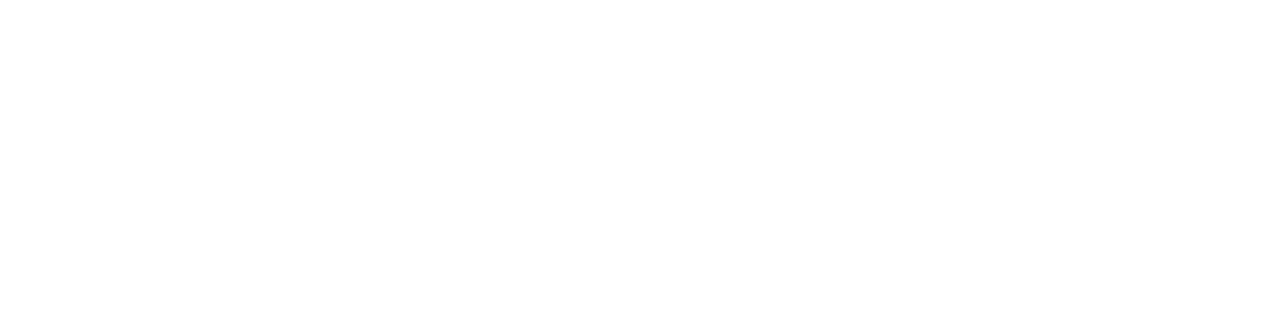
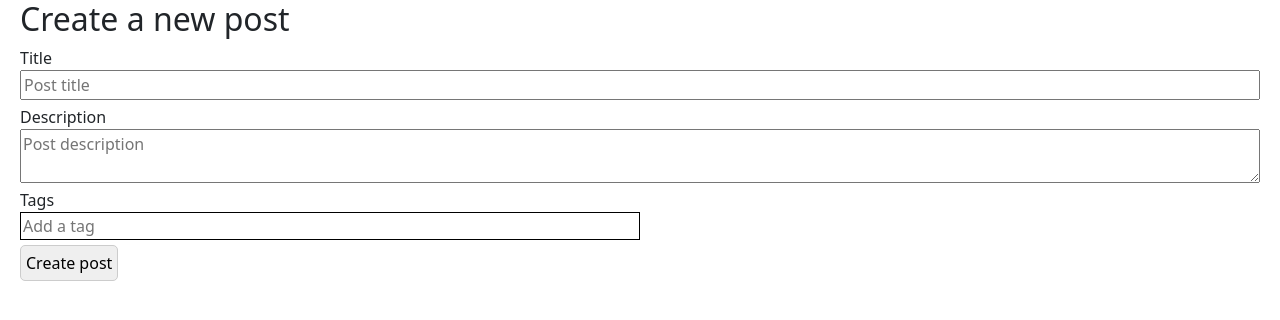
Before and after one commit to teodorpenevski/forum, an Angular app: page /create-post in a window 1280 px wide. Before the commit this address led to /. Shown: the top 320 px of the page. Built offline with nearby package versions, Linux system fonts and the light colour scheme.

Commit message:
Created the create post component need to make it functional now.

```diff
--- a/src/app/app-routing.module.ts
+++ b/src/app/app-routing.module.ts
@@ -3,11 +3,13 @@
 
 import { PostComponent } from "./post/post.component";
 import { PostsPageComponent } from "./posts-page/posts-page.component";
+import { CreatePostComponent } from "./create-post/create-post.component";
 
 const routes: Routes = [
   { path: '', redirectTo: '/posts', pathMatch: 'full' },
   { path: 'posts/:id', component: PostComponent },
   { path: 'posts', component: PostsPageComponent },
+  { path: 'create-post', component: CreatePostComponent }
 ];
 
 @NgModule({
--- a/src/app/app.module.ts
+++ b/src/app/app.module.ts
@@ -15,6 +15,7 @@
 import { PostsPageComponent } from './posts-page/posts-page.component';
 import { FilterComponent } from './filter/filter.component';
 import { FormsModule, ReactiveFormsModule } from "@angular/forms";
+import { CreatePostComponent } from './create-post/create-post.component';
 
 @NgModule({
   declarations: [
@@ -27,7 +28,8 @@
     AnswerComponent,
     PostPreviewComponent,
     PostsPageComponent,
-    FilterComponent
+    FilterComponent,
+    CreatePostComponent
   ],
   imports: [
     BrowserModule,
--- /dev/null
+++ b/src/app/create-post/create-post.component.css
@@ -0,0 +1,81 @@
+.create-post {
+  display: flex;
+  flex-direction: column;
+  justify-content: center;
+  width: 100%;
+  padding: 0 20px;
+}
+
+.header {
+
+}
+
+.create-post-form {
+  display: flex;
+  flex-direction: column;
+  gap: 5px;
+}
+
+.form-title {
+  display: flex;
+  flex-direction: column;
+}
+
+.form-description {
+  display: flex;
+  flex-direction: column;
+}
+
+.form-tags {
+  display: flex;
+  flex-direction: column;
+  width: 50%;
+}
+
+.select-tags-wrapper {
+  border: 1px solid black;
+}
+
+.select-tags {
+  display: inline-flex;
+  width: 100%;
+  list-style: none;
+  margin: 0;
+  padding: 0;
+}
+
+.select-tags li {
+  width: 100%;
+}
+
+.tag-input {
+  border: none;
+  width: 100%;
+  outline: none;
+}
+
+.search-tags {
+  display: none;
+  position: absolute;
+  z-index: 100;
+  background-color: #fff;
+  border: 1px solid black;
+  border-radius: 5px;
+  width: 30%;
+}
+
+.found-tags {
+  list-style: none;
+  margin: 0;
+  padding: 0;
+}
+
+.tag {
+  flex: 1 1 0;
+  padding: 5px;
+  width: fit-content(100%);
+}
+
+/*.expand {*/
+/*  display: inline-block;*/
+/*}*/
--- /dev/null
+++ b/src/app/create-post/create-post.component.html
@@ -0,0 +1,43 @@
+<div class="create-post">
+  <div class="header">
+    <h2>Create a new post</h2>
+  </div>
+  <div class="body">
+    <form class="create-post-form" [formGroup]="createPostForm" (ngSubmit)="createPost()">
+      <div class="form-title">
+        <label for="title">Title</label>
+        <input type="text" class="post-title" id="title" placeholder="Post title" formControlName="title">
+      </div>
+      <div class="form-description">
+        <label for="description">Description</label>
+        <textarea id="description" class="post-description" placeholder="Post description" formControlName="description"></textarea>
+      </div>
+      <div class="form-tags">
+        <label for="tags">Tags</label>
+        <span class="select-tags-wrapper">
+          <ul class="select-tags">
+            <li class="tag" *ngFor="let tag of tags">
+              {{ tag }}
+            </li>
+            <li>
+              <input type="text" id="tags" class="tag-input" placeholder="Add a tag" (keydown)="addToTags($event)" (keyup)="searchTags($event)"/>
+            </li>
+          </ul>
+        </span>
+        <div class="search-tags" [ngClass]="{'expand': tagsInput != ''}">
+          <ul class="found-tags">
+            <li class="tag">
+              {{ tagsInput }}
+            </li>
+            <li class="tag" *ngFor="let tag of tags$">
+              {{ tag }}
+            </li>
+          </ul>
+        </div>
+      </div>
+      <div class="form-buttons">
+        <button type="submit" class="button">Create post</button>
+      </div>
+    </form>
+  </div>
+</div>
--- /dev/null
+++ b/src/app/create-post/create-post.component.ts
@@ -0,0 +1,47 @@
+import { Component } from '@angular/core';
+import { FormControl, FormGroup, Validators } from "@angular/forms";
+
+@Component({
+  selector: 'app-create-post',
+  templateUrl: './create-post.component.html',
+  styleUrls: ['./create-post.component.css']
+})
+export class CreatePostComponent {
+    tags$: string[] = [];
+    tags: string[] = [];
+    tagsInput: string = '';
+    createPostForm = new FormGroup({
+      username: new FormControl('', [
+        Validators.required,
+      ]),
+      title: new FormControl('', [
+        Validators.required,
+      ]),
+      description: new FormControl('', [
+        Validators.required,
+      ]),
+      tags: new FormControl('')
+    })
+
+    constructor() { }
+
+    ngOnInit(): void {
+    }
+
+    createPost() {
+
+    }
+
+    searchTags(event: any) {
+      this.tagsInput = event.target.value;
+      console.log(this.tagsInput)
+    }
+
+    addToTags(event: any) {
+      if (event.code !== 'Space')
+        return;
+      this.tags.push(this.tagsInput);
+      this.tagsInput = '';
+      console.log(this.tags)
+    }
+}
--- a/src/app/posts-page/posts-page.component.html
+++ b/src/app/posts-page/posts-page.component.html
@@ -1,7 +1,7 @@
 <div class="posts-page">
   <div class="header">
     <h2>Posts</h2>
-    <button class="button" (click)="createPost()">Create Post</button>
+    <a class="button" routerLink="/create-post">Create Post</a>
   </div>
   <div class="posts-controller">
     <div class="posts-controller-header">
```
Also changed, not shown: 1 other file (tests, documents, lock files or other folders).
